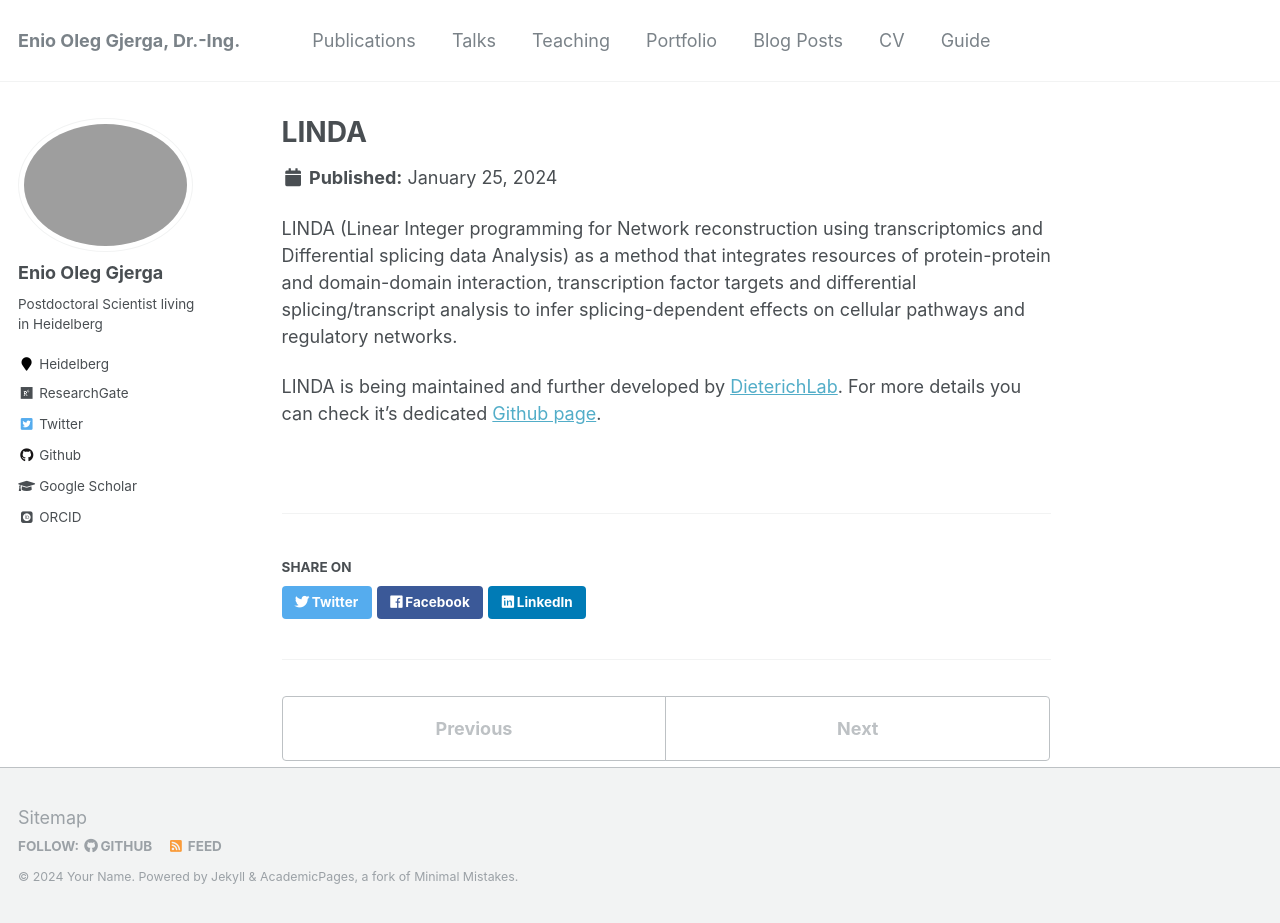
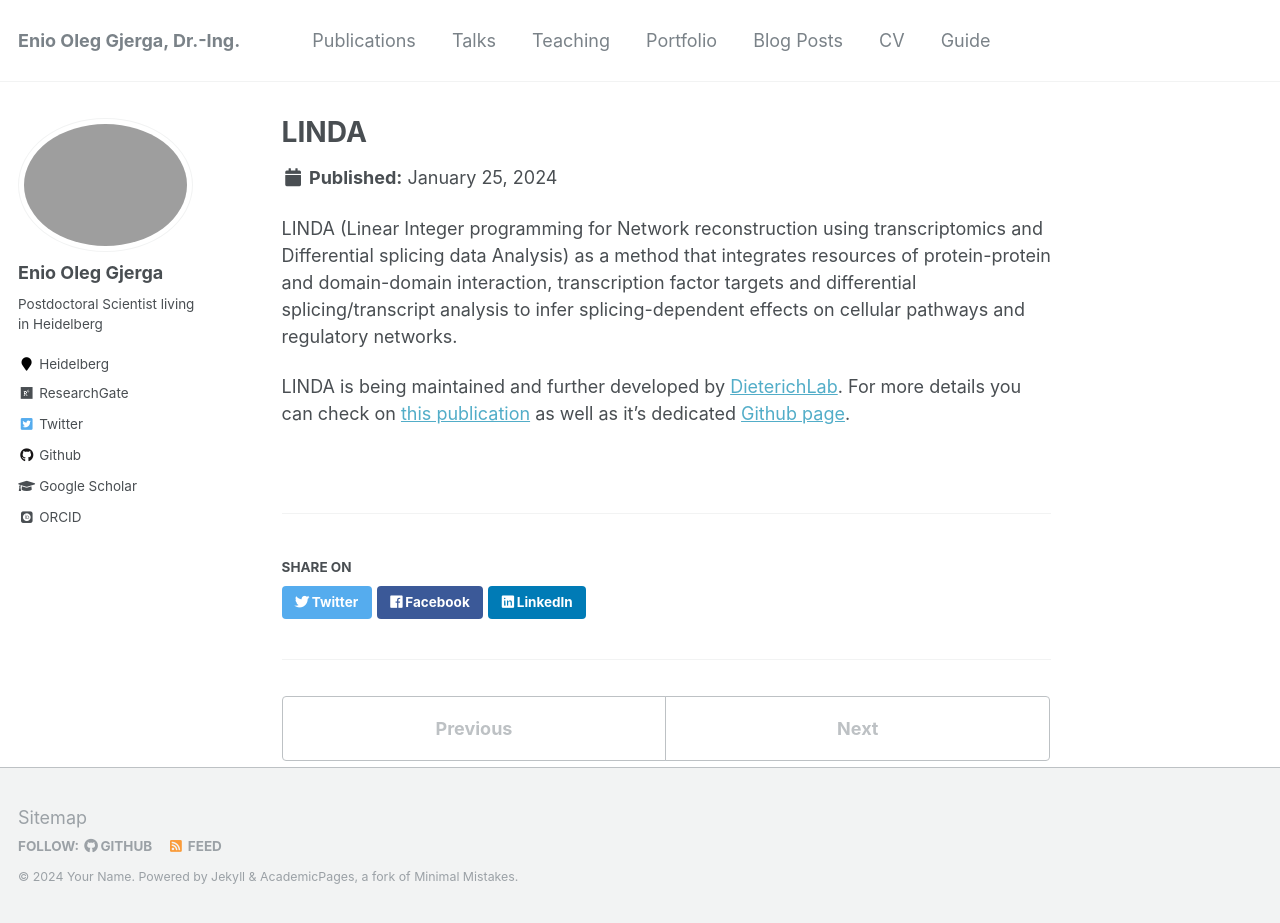
Before and after one commit to enio23/enio23.github.io, a Jekyll site: the page built from _portfolio/portfolio-2.md, in a window 1280 px wide and 923 px high. Built offline with Jekyll 4.4.1, drawn with Linux system fonts in a browser that asks for light colours; some web fonts are replaced.

Commit message:
Update
Update

```diff
--- a/_portfolio/portfolio-2.md
+++ b/_portfolio/portfolio-2.md
@@ -6,4 +6,4 @@ collection: portfolio
 
 LINDA (Linear Integer programming for Network reconstruction using transcriptomics and Differential splicing data Analysis) as a method that integrates resources of protein-protein and domain-domain interaction, transcription factor targets and differential splicing/transcript analysis to infer splicing-dependent effects on cellular pathways and regulatory networks.
 
-LINDA is being maintained and further developed by [DieterichLab](https://github.com/dieterich-lab/). For more details you can check it's dedicated [Github page](https://dieterich-lab.github.io/LINDA/).
+LINDA is being maintained and further developed by [DieterichLab](https://github.com/dieterich-lab/). For more details you can check on [this publication](https://academic.oup.com/bioinformatics/article/39/Supplement_1/i458/7210464) as well as it's dedicated [Github page](https://dieterich-lab.github.io/LINDA/).
```
